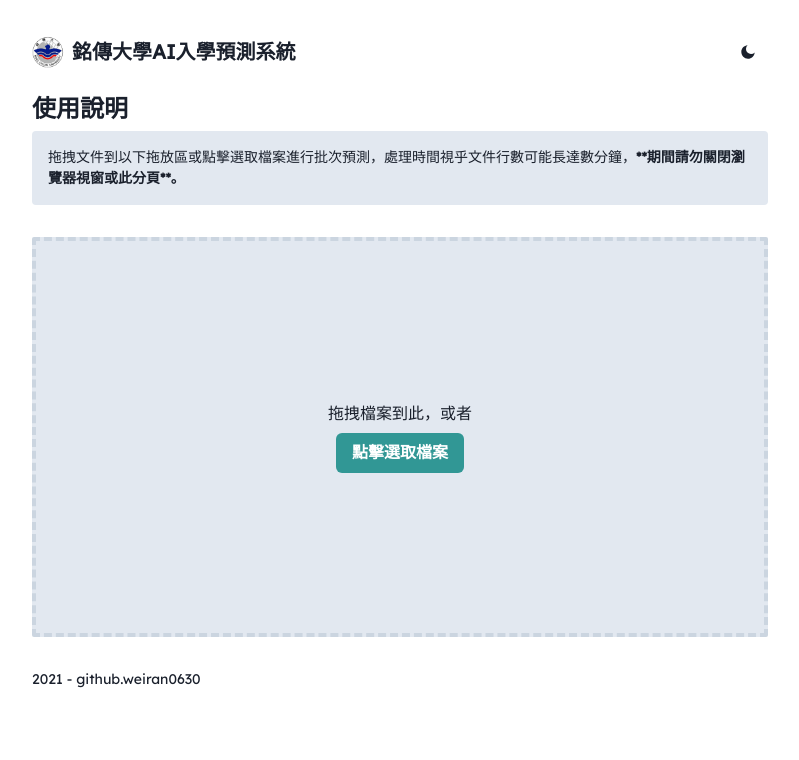
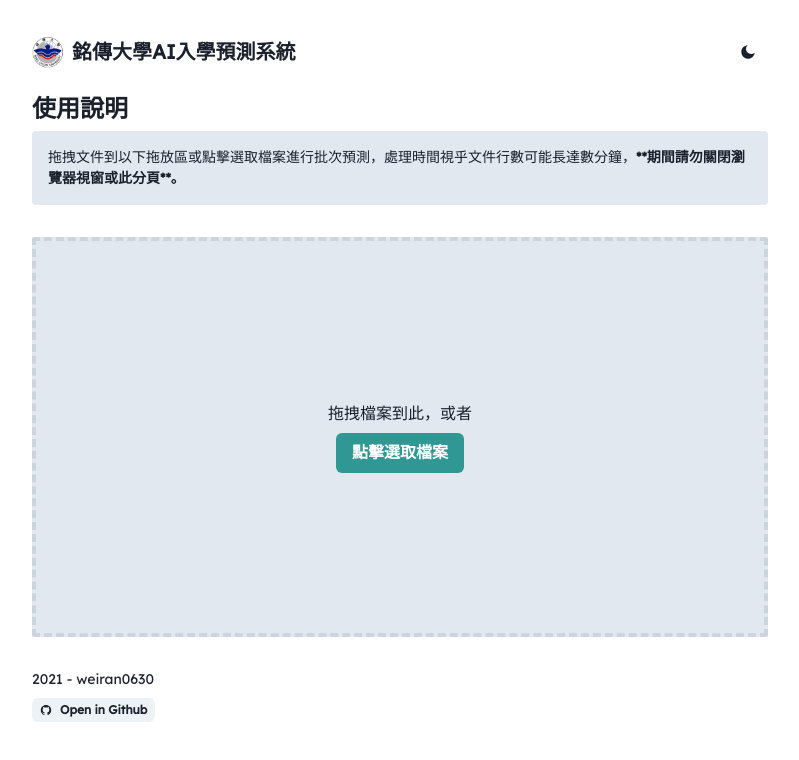
Before and after one commit to weiran0630/fyp-webapp-frontend, a Next.js app: page / in a window 1280 px wide. Shown: the top 760 px of the page, without its empty margins (240-1039 px from the left). Built offline with nearby package versions, Linux system fonts and the light colour scheme.

Commit message:
updated footer

```diff
--- a/src/components/layout/Footer.tsx
+++ b/src/components/layout/Footer.tsx
@@ -1,14 +1,20 @@
-import { Flex, Link, Text } from "@chakra-ui/react";
+import { Box, Link, Text, Button } from "@chakra-ui/react";
+import { AiFillGithub } from "react-icons/ai";
 
 export default function Footer() {
   return (
-    <Flex as="footer" width="full" align="center">
+    <Box as="footer">
       <Text fontSize="sm">
         {new Date().getFullYear()} -{" "}
         <Link href="https://github.com/weiran0630" isExternal>
-          github.weiran0630
+          weiran0630
         </Link>
       </Text>
-    </Flex>
+      <Link href="https://github.com/weiran0630/fyp-webapp-frontend" isExternal>
+        <Button leftIcon={<AiFillGithub />} size="xs" mt={2}>
+          Open in Github
+        </Button>
+      </Link>
+    </Box>
   );
 }
```
